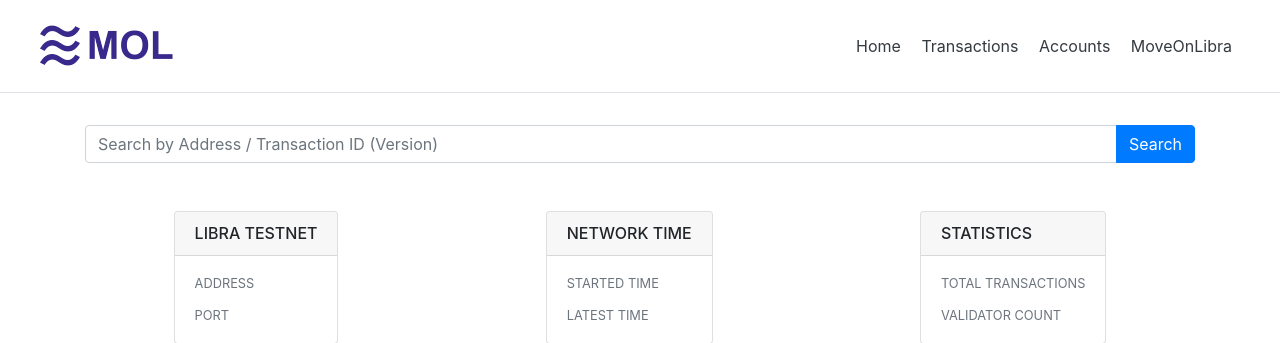
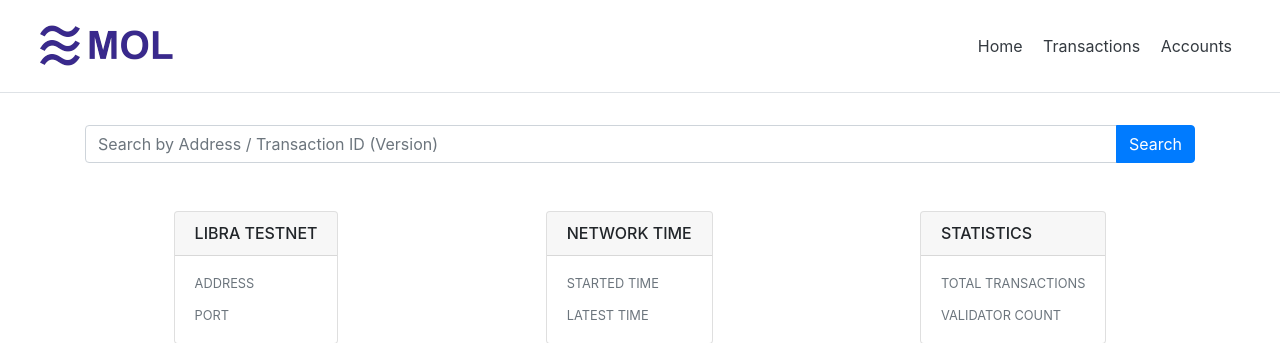
Before and after one commit to MoveOnLibra/LibraExplorer, a Flask app: template templates/index.html in a window 1280 px wide. Shown: the top 343 px of the page. Run offline with Flask 2, Linux system fonts and the light colour scheme; the template is opened without the code that fills it, so the values that code supplies are empty; some libraries are stand-ins or nearby versions.

Commit message:
change header

```diff
--- a/templates/layout.html
+++ b/templates/layout.html
@@ -4,7 +4,7 @@
     <meta charset="utf-8">
     <meta name="viewport" content="width=device-width, initial-scale=1, shrink-to-fit=no">
     <meta name="description" content="Get started with Bootstrap, the world’s most popular framework for building responsive, mobile-first sites, with BootstrapCDN and a template starter page.">
-    <title>Libra Explorer powered by MoveOnLibra.com</title>
+    <title>Libra Explorer powered by MoveOnLibra</title>
     <link rel="stylesheet" href="https://maxcdn.bootstrapcdn.com/bootstrap/4.0.0/css/bootstrap.min.css" integrity="sha384-Gn5384xqQ1aoWXA+058RXPxPg6fy4IWvTNh0E263XmFcJlSAwiGgFAW/dAiS6JXm" crossorigin="anonymous">
     <script
       src="https://code.jquery.com/jquery-3.4.1.min.js"
@@ -24,13 +24,12 @@
 
 
     <div class="d-flex flex-column flex-md-row align-items-center p-3 px-md-4 mb-3 bg-white border-bottom box-shadow">
-      <a href="/"><img src="/static/mol_60.png" alt="Move On Libra" id="site-logo"></a>
+      <a href="http://www.MoveOnLibra.com" target="_blank"><img src="/static/mol_60.png" alt="Move On Libra" id="site-logo"></a>
       <h5 class="my-0 mr-md-auto font-weight-normal"></h5>
       <nav class="my-2 my-md-0 mr-md-3">
         <a class="p-2 text-dark" href="/">Home</a>
         <a class="p-2 text-dark" href="/transactions">Transactions</a>
         <a class="p-2 text-dark" href="/accounts">Accounts</a>
-        <a class="p-2 text-dark" href="http://www.MoveOnLibra.com" target="_blank">MoveOnLibra</a>
       </nav>
     </div>
 
```
